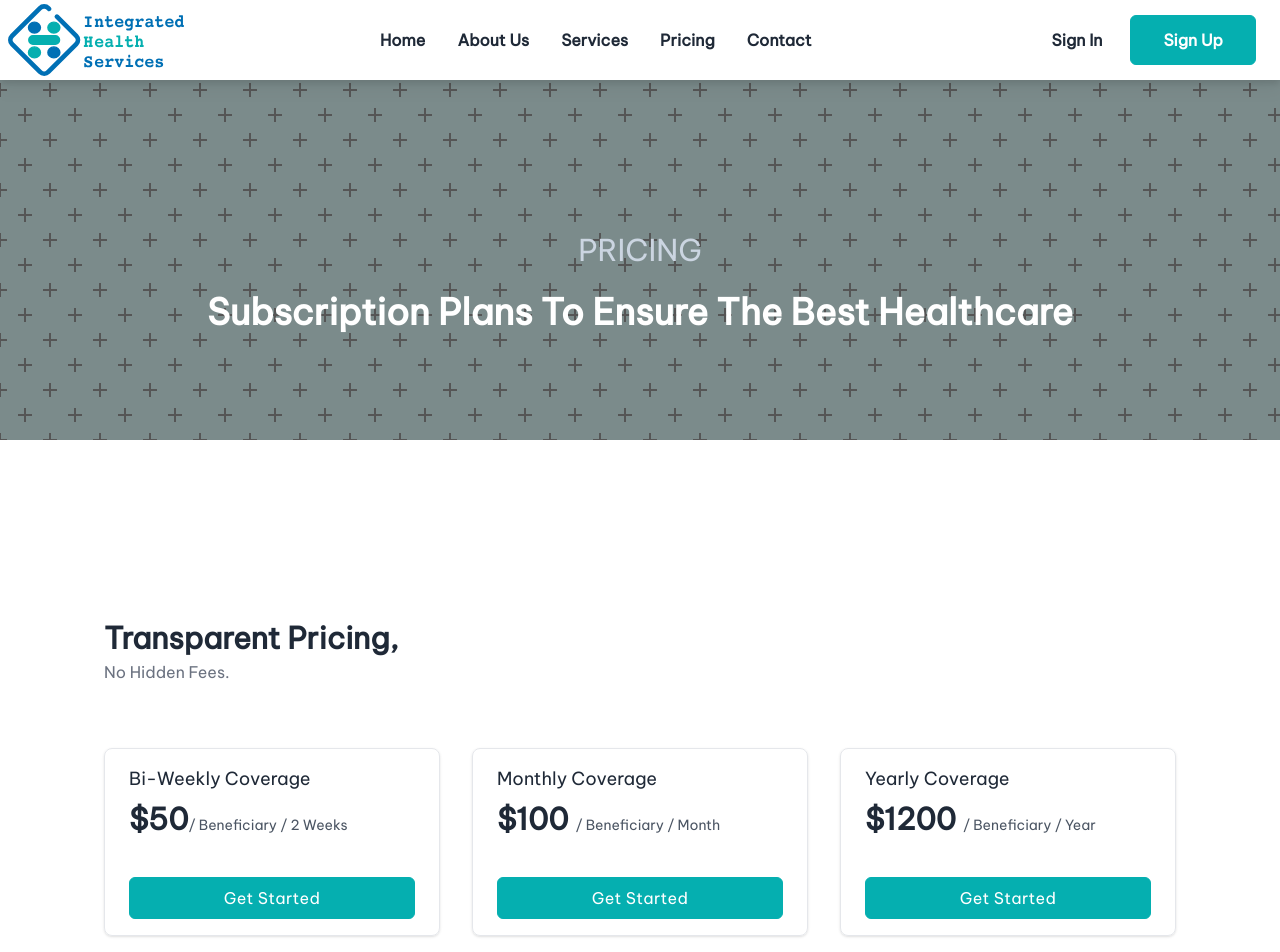
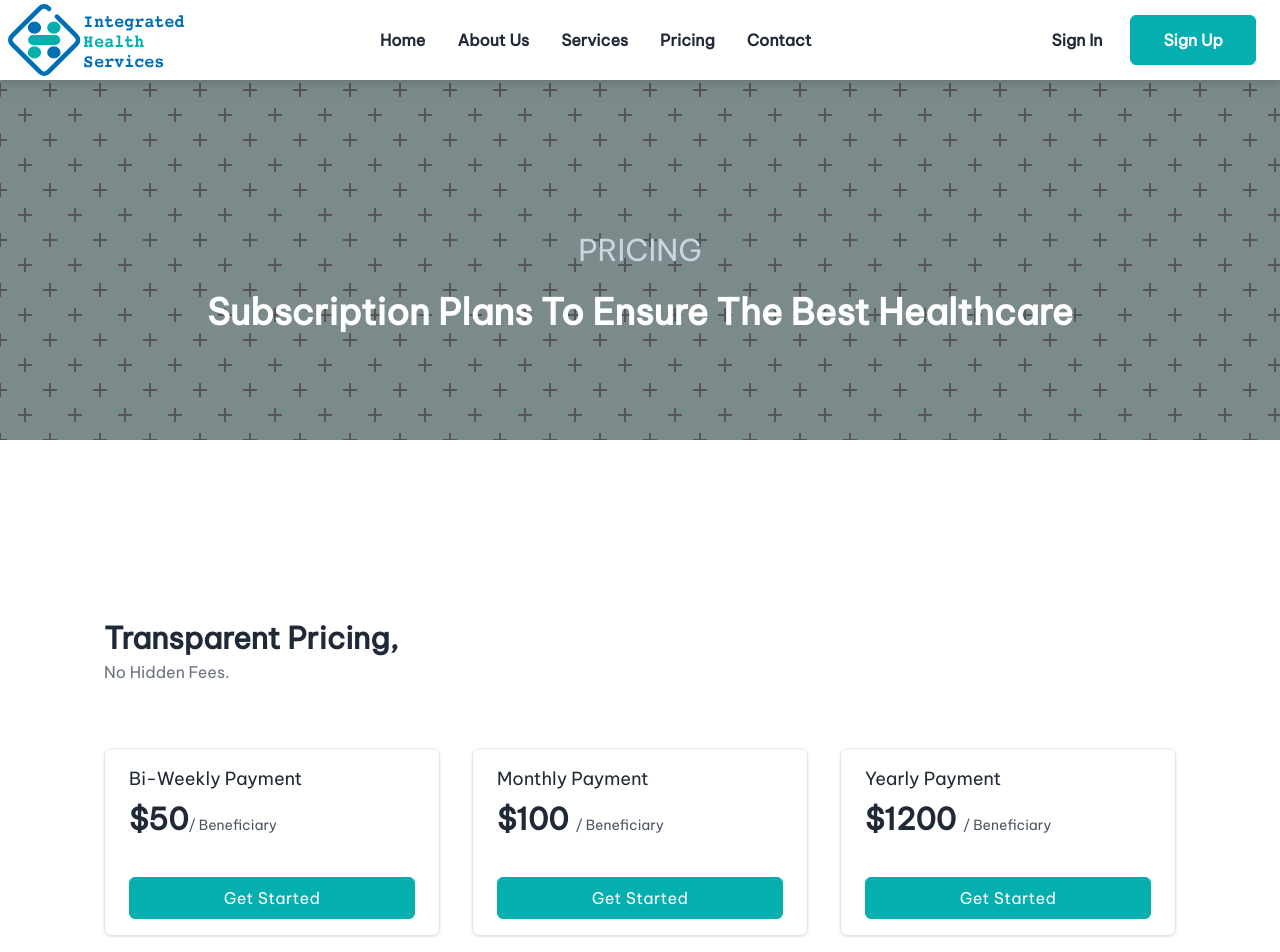
Before and after one commit to ihsidna/ihs-frontend, a React (Create React App) app: page /pricing in a window 1280 px wide. Shown: the top 952 px of the page. Built offline with nearby package versions, Linux system fonts and the light colour scheme; no server answers; what react-topbar-progress-indicator would draw is missing.

Commit message:
refactor - update pricing copy

```diff
--- a/src/components/website/pricing/PricingInfo.jsx
+++ b/src/components/website/pricing/PricingInfo.jsx
@@ -26,11 +26,11 @@ const PricingDetails = () => {
 				<div className="grid gap-6 mt-16 sm:gap-8 sm:grid-cols-2 lg:grid-cols-3 xl:grid-cols-3">
 					<div
 							 className="px-6 py-4 transition-colors duration-200 transform rounded-lg hover:bg-ihs-green-shade-50 border shadow">
-						<p className="text-lg font-medium text-gray-800">Bi-Weekly Coverage</p>
+						<p className="text-lg font-medium text-gray-800">Bi-Weekly Payment</p>
 						<h4 className="mt-2 md:text-3xl text-lg font-semibold text-gray-800 ">
 							$50
 							<span className="font-light text-sm text-gray-600 capitalize">
-								/ Beneficiary / 2 Weeks
+								/ Beneficiary
 							</span>
 						</h4>
 
@@ -44,9 +44,9 @@ const PricingDetails = () => {
 
 					<div
 						className="px-6 py-4 transition-colors duration-200 transform rounded-lg hover:bg-ihs-green-shade-50 border shadow">
-						<p className="text-lg font-medium text-gray-800">Monthly Coverage</p>
+						<p className="text-lg font-medium text-gray-800">Monthly Payment</p>
 						<h4 className="mt-2 md:text-3xl text-lg font-semibold text-gray-800 ">$100 <span
-							className="font-light text-sm text-gray-600 capitalize">/ Beneficiary / Month
+							className="font-light text-sm text-gray-600 capitalize">/ Beneficiary
 						</span></h4>
 
 						<Link to="/signup">
@@ -59,9 +59,9 @@ const PricingDetails = () => {
 
 					<div
 						className="px-6 py-4 transition-colors duration-200 transform rounded-lg hover:bg-ihs-green-shade-50 border shadow">
-						<p className="text-lg font-medium text-gray-800">Yearly Coverage</p>
+						<p className="text-lg font-medium text-gray-800">Yearly Payment</p>
 						<h4 className="mt-2 md:text-3xl text-lg font-semibold text-gray-800 ">$1200 <span
-							className="font-light text-sm text-gray-600 capitalize">/ Beneficiary / Year
+							className="font-light text-sm text-gray-600 capitalize">/ Beneficiary
 						</span></h4>
 
 						<Link to="/signup">
```
